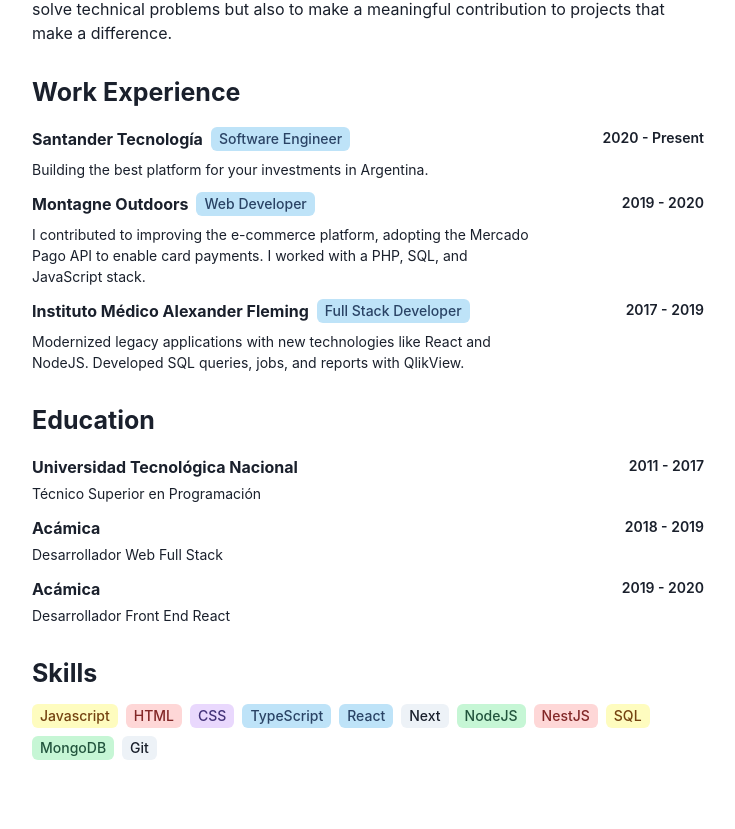
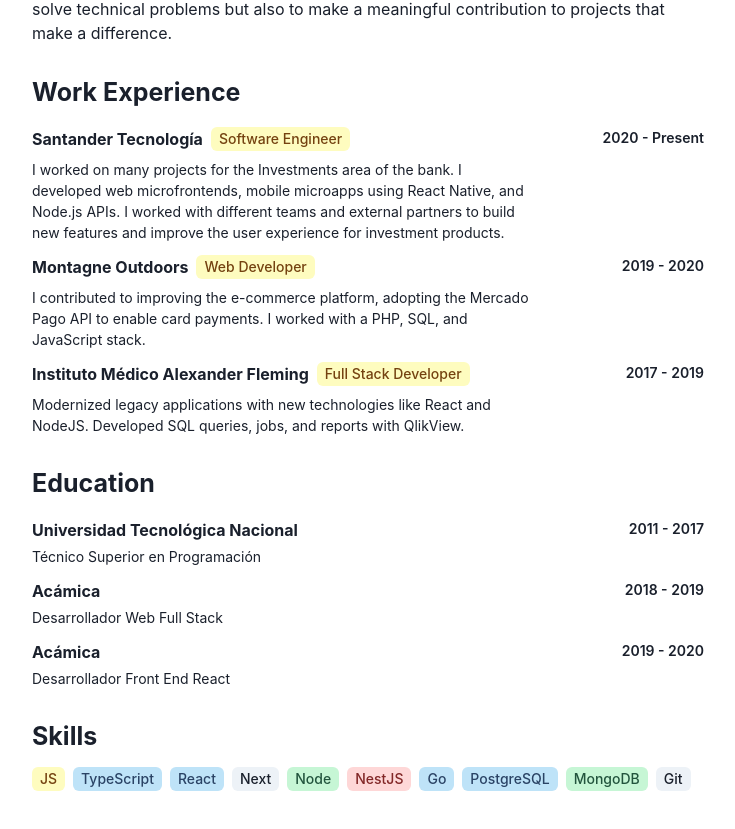
Before and after one commit to juansecalvinio/portfolio, a Next.js app: page / in a window 1280 px wide. Shown: the part 399-1228 px from the top of the page, without its empty margins (272-1007 px from the left). Built offline with nearby package versions, Linux system fonts and the light colour scheme.

Commit message:
Modifico descripcion de trabajo actual

```diff
--- a/src/components/WorkItem/index.tsx
+++ b/src/components/WorkItem/index.tsx
@@ -38,7 +38,7 @@
           <Text fontWeight={"bold"} fontSize={"md"}>
             {item.company}
           </Text>
-          <Tag colorScheme="blue">{item.role}</Tag>
+          <Tag colorScheme="yellow">{item.role}</Tag>
         </Box>
 
         <Text fontSize={"sm"} flexWrap={"wrap"}>
--- a/src/sections/Skills/index.tsx
+++ b/src/sections/Skills/index.tsx
@@ -1,5 +1,48 @@
 import { Box, Heading, Tag } from "@chakra-ui/react";
 import React from "react";
+
+const skills: { colorScheme: string; skill: string }[] = [
+  {
+    colorScheme: "yellow",
+    skill: "JS",
+  },
+  {
+    colorScheme: "blue",
+    skill: "TypeScript",
+  },
+  {
+    colorScheme: "blue",
+    skill: "React",
+  },
+  {
+    colorScheme: "gray",
+    skill: "Next",
+  },
+  {
+    colorScheme: "green",
+    skill: "Node",
+  },
+  {
+    colorScheme: "red",
+    skill: "NestJS",
+  },
+  {
+    colorScheme: "blue",
+    skill: "Go",
+  },
+  {
+    colorScheme: "blue",
+    skill: "PostgreSQL",
+  },
+  {
+    colorScheme: "green",
+    skill: "MongoDB",
+  },
+  {
+    colorScheme: "gray",
+    skill: "Git",
+  },
+];
 
 export const Skills = () => {
   return (
@@ -8,7 +51,7 @@
         Skills
       </Heading>
       <Box display={"flex"} flexWrap={"wrap"} gap={"0.5rem"} marginTop={"1rem"}>
-        <Tag colorScheme="yellow">Javascript</Tag>
+        {/* <Tag colorScheme="yellow">Javascript</Tag>
         <Tag colorScheme="red">HTML</Tag>
         <Tag colorScheme="purple">CSS</Tag>
         <Tag colorScheme="blue">TypeScript</Tag>
@@ -18,7 +61,10 @@
         <Tag colorScheme="red">NestJS</Tag>
         <Tag colorScheme="yellow">SQL</Tag>
         <Tag colorScheme="green">MongoDB</Tag>
-        <Tag colorScheme="gray">Git</Tag>
+        <Tag colorScheme="gray">Git</Tag> */}
+        {skills.map((skill) => (
+          <Tag colorScheme={skill.colorScheme}>{skill.skill}</Tag>
+        ))}
       </Box>
     </Box>
   );
--- a/src/sections/WorkExperience/index.tsx
+++ b/src/sections/WorkExperience/index.tsx
@@ -7,7 +7,7 @@
     company: "Santander Tecnología",
     role: "Software Engineer",
     description:
-      "Building the best platform for your investments in Argentina.",
+      "I worked on many projects for the Investments area of the bank. I developed web microfrontends, mobile microapps using React Native, and Node.js APIs. I worked with different teams and external partners to build new features and improve the user experience for investment products.",
     startTime: "2020",
     endTime: "Present",
   },
```
